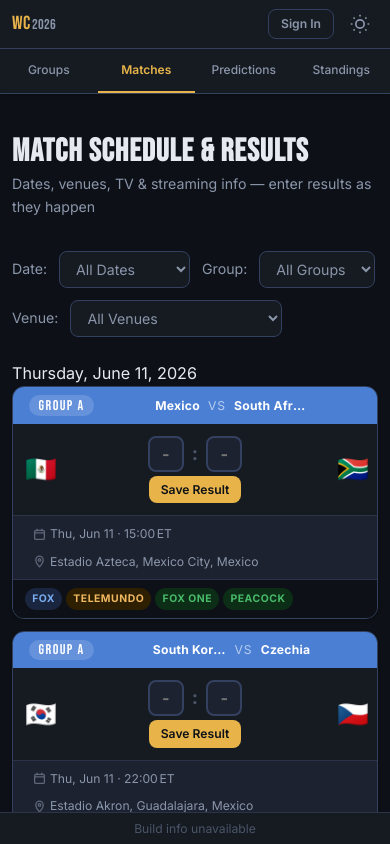
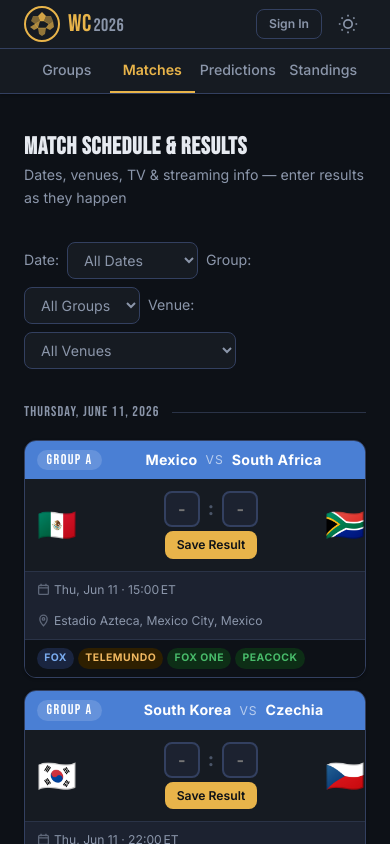
Before and after one commit to dennismzanetti/world-cup-2026, a plain HTML site: page index.html in a window 390 px wide. Both pictures are taken after a click on the button "Matches". Shown: the top 844 px of the page. Drawn offline with Linux system fonts and the light colour scheme; no server answers.

Commit message:
feat(ui): add .date-divider styles for match/prediction date section headers

```diff
--- a/assets/style.css
+++ b/assets/style.css
@@ -303,6 +303,28 @@
 .matches-filter { display: flex; align-items: center; gap: var(--space-3); flex-wrap: wrap; margin-bottom: var(--space-6); font-size: var(--text-sm); color: var(--color-text-muted); }
 .matches-filter select { padding: var(--space-2) var(--space-3); border-radius: var(--radius-md); border: 1px solid var(--color-border); background: var(--color-surface); font-size: var(--text-sm); }
 
+/* ---- DATE DIVIDER ---- */
+.date-divider {
+  display: flex;
+  align-items: center;
+  gap: var(--space-3);
+  padding: var(--space-2) 0;
+  margin-top: var(--space-4);
+  margin-bottom: var(--space-2);
+  font-family: var(--font-display);
+  font-size: var(--text-sm);
+  letter-spacing: 0.08em;
+  text-transform: uppercase;
+  color: var(--color-text-muted);
+}
+.date-divider:first-child { margin-top: 0; }
+.date-divider::after {
+  content: '';
+  flex: 1;
+  height: 1px;
+  background: var(--color-divider);
+}
+
 /* ============================================================
    MATCH CARD — 4-row layout (identical for Matches & Predictions)
 
@@ -542,68 +564,28 @@
 .standings-header { padding: var(--space-3) var(--space-4); background: var(--color-accent); color: #fff; font-family: var(--font-display); font-size: var(--text-lg); letter-spacing: 0.05em; }
 .standings-table { width: 100%; border-collapse: collapse; }
 .standings-table th, .standings-table td { padding: var(--space-2) var(--space-3); font-size: var(--text-sm); text-align: left; border-bottom: 1px solid var(--color-divider); }
-.standings-table th { color: var(--color-text-muted); font-weight: 600; font-size: var(--text-xs); text-transform: uppercase; letter-spacing: 0.05em; }
+.standings-table th { background: var(--color-surface-2); font-weight: 600; color: var(--color-text-muted); font-size: var(--text-xs); text-transform: uppercase; letter-spacing: 0.06em; }
+.standings-table td:not(:first-child):not(:nth-child(2)) { text-align: center; font-variant-numeric: tabular-nums; }
+.standings-table th:not(:first-child):not(:nth-child(2)) { text-align: center; }
+.standings-table tr.qualified td { color: var(--color-text); }
+.standings-table tr.qualified td:first-child::before { content: ''; display: inline-block; width: 6px; height: 6px; border-radius: 50%; background: var(--color-success); margin-right: var(--space-1); vertical-align: middle; }
+.standings-table td.pts { font-weight: 700; color: var(--color-primary); }
 .standings-table tr:last-child td { border-bottom: none; }
-.standings-table td.pts { font-weight: 700; color: var(--color-primary); }
-.standings-table tr.qualified { background: color-mix(in oklch, var(--color-success) 8%, transparent); }
-.standings-table tr.qualified td:first-child { border-left: 3px solid var(--color-success); padding-left: calc(var(--space-3) - 3px); }
 
-/* ---- BUILD FOOTER ---- */
-.build-footer {
-  position: fixed;
-  bottom: 0; left: 0; right: 0;
-  height: var(--footer-h);
-  display: flex;
-  align-items: center;
-  justify-content: center;
-  padding: 0 var(--space-4);
-  background: var(--color-surface);
-  border-top: 1px solid var(--color-divider);
-  z-index: 50;
-}
-#build-badge {
-  font-size: var(--text-xs);
-  color: var(--color-text-faint);
-  white-space: nowrap;
-  overflow: hidden;
-  text-overflow: ellipsis;
-  max-width: 100%;
-}
-.build-sha { color: var(--color-primary); font-weight: 600; text-decoration: none; }
-.build-sha:hover { text-decoration: underline; color: var(--color-primary-hover); }
+/* ---- FOOTER ---- */
+.site-footer { position: fixed; bottom: 0; left: 0; right: 0; height: var(--footer-h); background: var(--color-surface); border-top: 1px solid var(--color-border); display: flex; align-items: center; justify-content: center; font-size: var(--text-xs); color: var(--color-text-faint); z-index: 50; }
+
+/* ---- EMPTY / LOADING ---- */
+.empty-filter-msg { text-align: center; color: var(--color-text-muted); padding: var(--space-12) var(--space-4); font-size: var(--text-sm); }
 
 /* ---- RESPONSIVE ---- */
-
-/* On mobile: shrink top row horizontal padding so buttons don't crowd logo */
-@media (max-width: 480px) {
-  .container { padding-inline: var(--space-3); }
-  /* Logo: hide SVG ball, show text only to save space */
-  .logo svg { display: none; }
-  .logo { font-size: var(--text-lg); }
-  /* Nav: remove container padding so tabs truly fill screen width */
-  .nav-inner {
-    padding-inline: 0;
-    max-width: 100%;
-  }
-  /* Slightly smaller nav tab text */
-  .nav-btn { font-size: 0.75rem; }
+@media (max-width: 600px) {
+  .card-teams { grid-template-columns: 1fr 7rem 1fr; gap: var(--space-2); padding: var(--space-3) var(--space-3); }
+  .score-input, .pred-input { width: 2.25rem; height: 2.25rem; font-size: var(--text-base); }
+  .card-header { padding: var(--space-2) var(--space-3); }
+  .card-meta { padding: var(--space-2) var(--space-3); gap: var(--space-3); }
+  .card-broadcast-row { padding: var(--space-2) var(--space-3); }
+  .page-title { font-size: var(--text-xl); }
+  .matches-filter { gap: var(--space-2); }
+  .standings-table th, .standings-table td { padding: var(--space-1) var(--space-2); }
 }
-
-@media (max-width: 600px) {
-  :root { --score-col-w: 8rem; }
-  .card-teams { gap: var(--space-2); padding: var(--space-3) var(--space-3); }
-  .card-meta { gap: var(--space-2); }
-  .card-meta-item { white-space: normal; }
-  .card-broadcast-row { padding: var(--space-2) var(--space-3); }
-  .card-header { gap: var(--space-2); }
-  .card-header-home,
-  .card-header-away { max-width: 11ch; }
-}
-
-@media (max-width: 420px) {
-  :root { --score-col-w: 7rem; }
-  .card-team .team-flag { font-size: 1.6rem; }
-  .score-input, .pred-input { width: 2.25rem; height: 2.25rem; font-size: var(--text-base); }
-  .card-header-home,
-  .card-header-away { max-width: 9ch; font-size: var(--text-xs); }
-}
```
